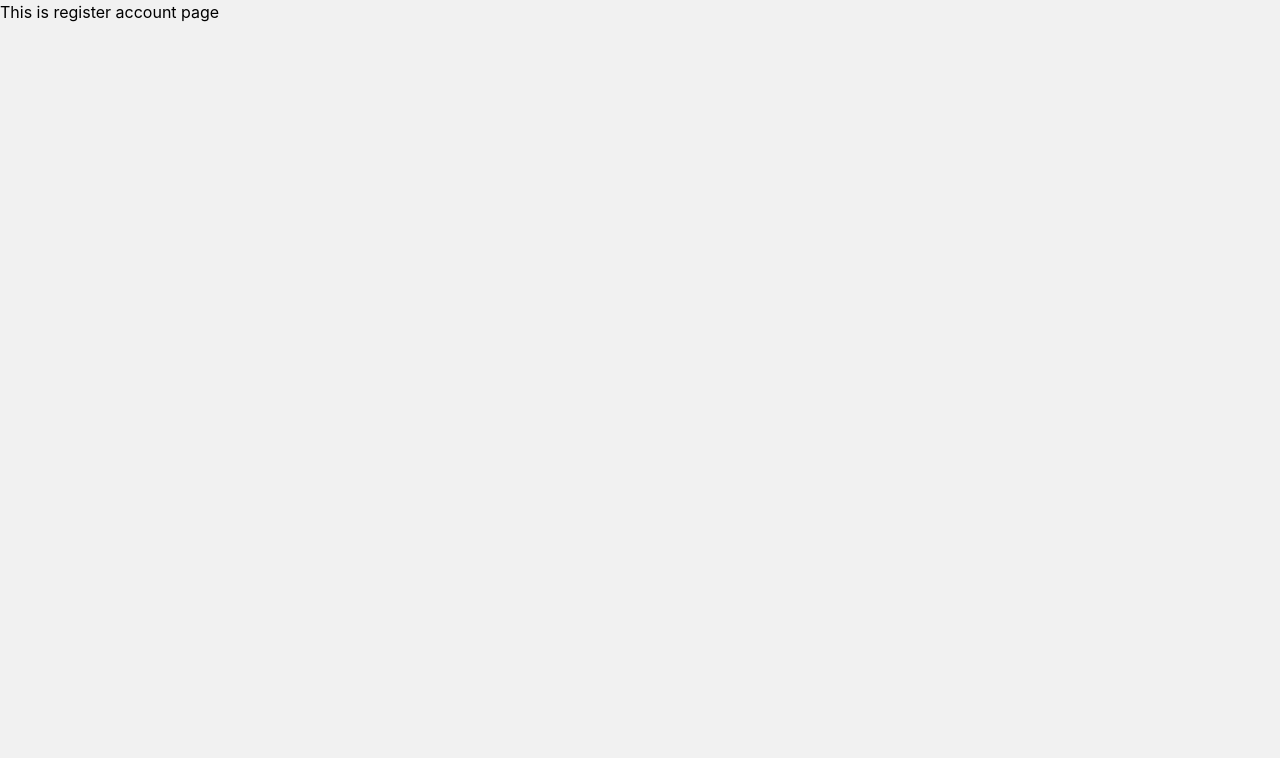
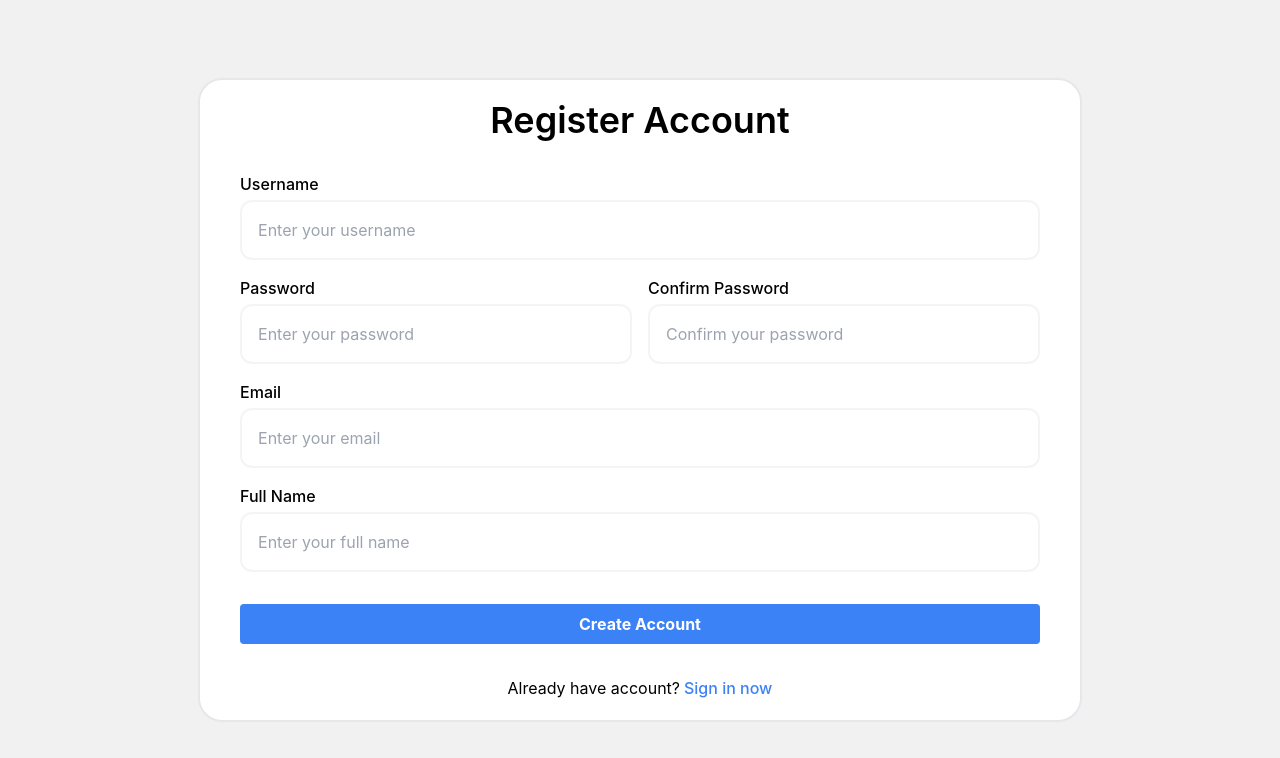
Before and after one commit to HiLAWDoc-LAW2024/hilawdoc-frontend, a React (Vite) app: page /register in a window 1280 px wide. Shown: the top 758 px of the page. Built offline with nearby package versions, Linux system fonts and the light colour scheme.

Commit message:
feat: implement register account form

```diff
--- a/src/components/LoginForm.jsx
+++ b/src/components/LoginForm.jsx
@@ -57,7 +57,7 @@ export default function LoginForm() {
       <div>
         <form onSubmit={handleSubmit}>
           <div className='mt-8'>
-            <label className='text-lg font-medium' htmlFor="username">Username</label>
+            <label className='text-base font-medium' htmlFor="username">Username</label>
             <input
               className='w-full border-2 border-gray-100 rounded-xl p-4 mt-1 bg-transparent'
               type="text"
@@ -69,7 +69,7 @@ export default function LoginForm() {
             />
           </div>
           <div className='mt-4'>
-            <label className='text-lg font-medium' htmlFor="password">Password</label>
+            <label className='text-base font-medium' htmlFor="password">Password</label>
             <input
               className='w-full border-2 border-gray-100 rounded-xl p-4 mt-1 bg-transparent'
               type="password"
@@ -79,10 +79,6 @@ export default function LoginForm() {
               onChange={(e) => setPassword(e.target.value)}
               placeholder='Enter your password'
             />
-          </div>
-          <div className='mt-2 flex'>
-            <p>Forgot password?</p>
-            <button className='text-blue-500 text-base font-medium ml-1'>Click here</button>
           </div>
           <div className='mt-8 flex flex-col gap-y-4'>
             <button
--- a/src/components/RegisterAccountForm.jsx
+++ b/src/components/RegisterAccountForm.jsx
@@ -0,0 +1,150 @@
+import React, { useState } from 'react';
+import { useNavigate } from 'react-router-dom';
+
+export default function LoginForm() {
+  const [username, setUsername] = useState('');
+  const [password, setPassword] = useState('');
+  const [confirmPassword, setConfirmPassword] = useState('');
+  const [email, setEmail] = useState('');
+  const [fullname, setFullname] = useState('');
+  const [error, setError] = useState('');
+
+  const navigate = useNavigate();
+
+  const validateForm = () => {
+    if (!username || !password || !email || !fullname) {
+      setError('Please fill all fields');
+      return false;
+    }
+    if (password !== confirmPassword) {
+      setError('Password does not match');
+      return false;
+    }
+    setError('');
+    return true;
+  };
+
+  const moveToLoginPage = () => {
+    navigate('/login');
+  }
+
+  const handleSubmit = async (event) => {
+    event.preventDefault();
+    if (!validateForm()) return;
+
+    const formDetails = {
+      username,
+      password,
+      email,
+      full_name: fullname
+    };
+
+    try {
+      const response = await fetch('http://localhost:8000/register', {
+        method: 'POST',
+        headers: {
+          'Content-Type': 'application/json',
+        },
+        body: JSON.stringify(formDetails),
+      });
+
+      if (response.ok) {
+        const data = await response.json();
+        moveToLoginPage();
+      } else {
+        const errorData = await response.json();
+        setError(errorData.detail || 'Registration failed!');
+      }
+    } catch (error) {
+      setError('An error occurred. Please try again later.');
+    }
+  };
+
+  return (
+    <div className='bg-white m-10 px-10 py-5 rounded-3xl border-2 border-gray-200'>
+      <h1 className='text-4xl text-center font-semibold'>Register Account</h1>
+      <div>
+        <form onSubmit={handleSubmit}>
+          <div className='mt-8'>
+            <label className='text-base font-medium' htmlFor="username">Username</label>
+            <input
+              className='w-full border-2 border-gray-100 rounded-xl p-4 mt-1 bg-transparent'
+              type="text"
+              name="username"
+              id='username'
+              value={username}
+              onChange={(e) => setUsername(e.target.value)}
+              placeholder='Enter your username'
+            />
+          </div>
+          <div className='mt-4 flex gap-x-4'>
+            <div className='w-1/2'>
+              <label className='text-base font-medium' htmlFor="password">Password</label>
+              <input
+                className='w-full border-2 border-gray-100 rounded-xl p-4 mt-1 bg-transparent'
+                type="password"
+                name="password"
+                id='password'
+                value={password}
+                onChange={(e) => setPassword(e.target.value)}
+                placeholder='Enter your password'
+              />
+            </div>
+            <div className='w-1/2'>
+              <label className='text-base font-medium' htmlFor="confirmPassword">Confirm Password</label>
+              <input
+                className='w-full border-2 border-gray-100 rounded-xl p-4 mt-1 bg-transparent'
+                type="password"
+                name="confirmPassword"
+                id='confirmPassword'
+                value={confirmPassword}
+                onChange={(e) => setConfirmPassword(e.target.value)}
+                placeholder='Confirm your password'
+              />
+            </div>
+          </div>
+          <div className='mt-4'>
+            <label className='text-base font-medium' htmlFor="email">Email</label>
+            <input
+              className='w-full border-2 border-gray-100 rounded-xl p-4 mt-1 bg-transparent'
+              type="email"
+              name="email"
+              id='email'
+              value={email}
+              onChange={(e) => setEmail(e.target.value)}
+              placeholder='Enter your email'
+            />
+          </div>
+          <div className='mt-4'>
+            <label className='text-base font-medium' htmlFor="fullname">Full Name</label>
+            <input
+              className='w-full border-2 border-gray-100 rounded-xl p-4 mt-1 bg-transparent'
+              type="fullname"
+              name="fullname"
+              id='fullname'
+              value={fullname}
+              onChange={(e) => setFullname(e.target.value)}
+              placeholder='Enter your full name'
+            />
+          </div>
+          <div className='mt-8 flex flex-col gap-y-4'>
+            <button
+              type='submit'
+              className="active:scale-[.98] active:duration-75 hover:scale-[1.02] ease-in-out transition-all bg-blue-500 hover:bg-blue-700 text-white font-bold py-2 px-4 rounded">
+              Create Account
+            </button>
+          </div>
+          {error && <p style={{ color: 'red' }}>{error}</p>}
+        </form>
+        <div className='mt-8 flex justify-center items-center'>
+          <p>Already have account?</p>
+          <button
+            onClick={moveToLoginPage}
+            className='text-blue-500 text-base font-medium ml-1'>
+            Sign in now
+          </button>
+        </div>
+      </div>
+    </div>
+  )
+}
--- a/src/pages/RegisterAccount.jsx
+++ b/src/pages/RegisterAccount.jsx
@@ -1,11 +1,14 @@
 import React from 'react';
+import RegisterAccountForm from '../components/RegisterAccountForm';
 
 function RegisterAccountPage() {
-    return (
-      <div>
-        This is register account page
+  return (
+    <div className='flex w-full h-screen'>
+      <div className='w-full flex items-center justify-center'>
+        <RegisterAccountForm />
       </div>
-    );
-  }
+    </div>
+  );
+}
 
-  export default RegisterAccountPage;
+export default RegisterAccountPage;
```
